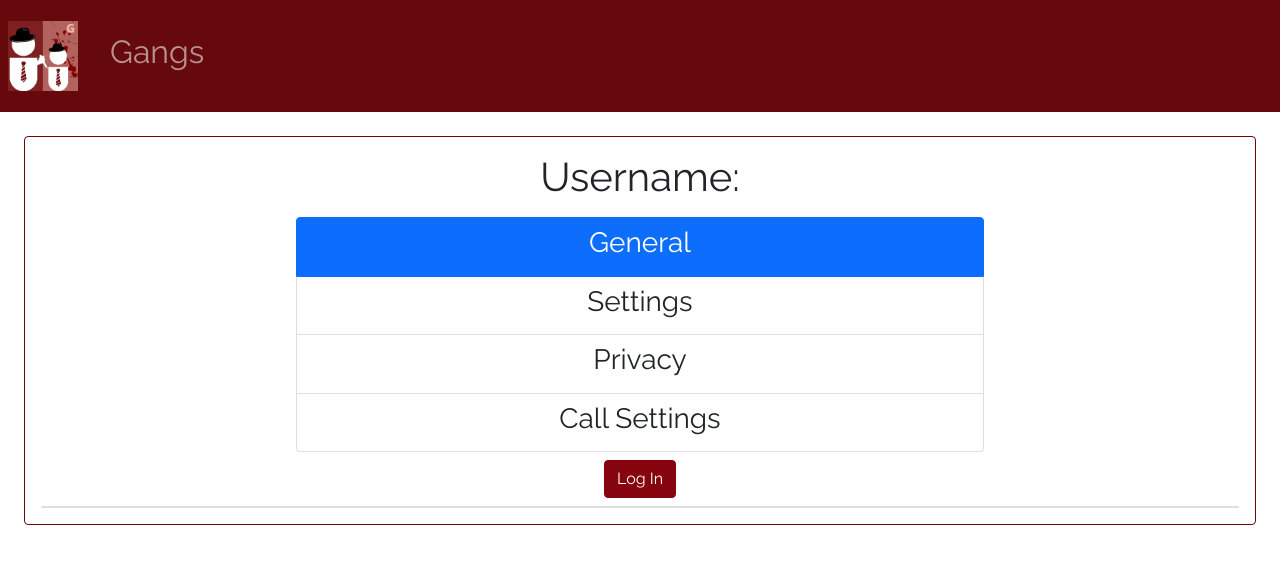
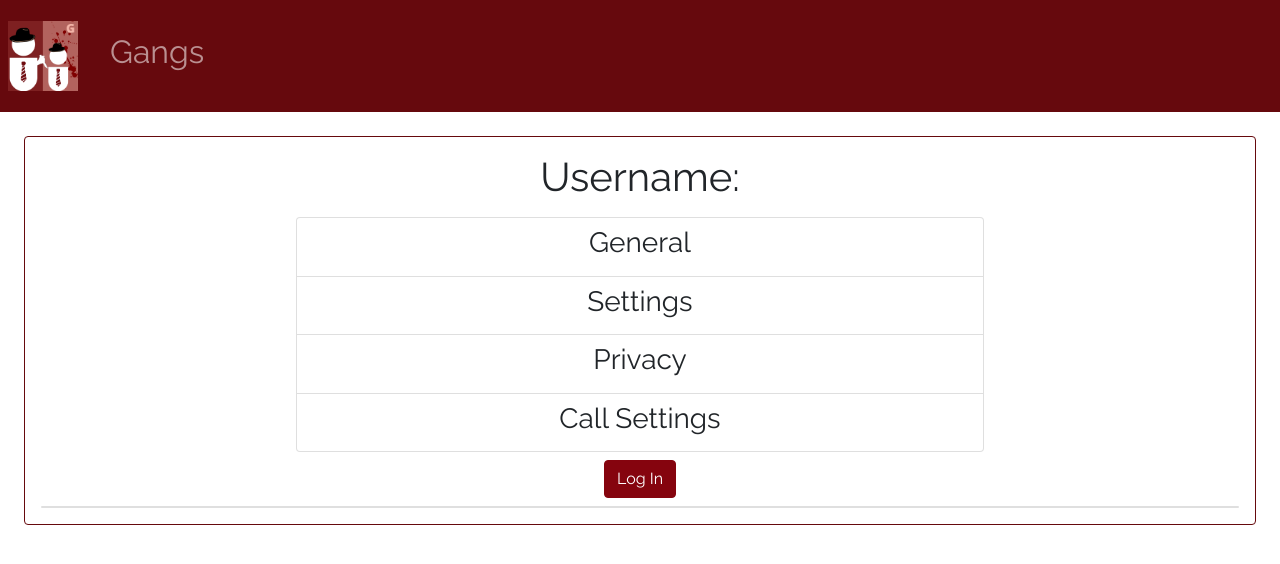
Before and after one commit to scott2000jones/stacshack-2022, a React (Create React App) app in the folder gui/: page /profile in a window 1280 px wide. Shown: the top 564 px of the page. Built offline with nearby package versions, Linux system fonts and the light colour scheme.

Commit message:
chat fix

```diff
--- a/gui/src/App.js
+++ b/gui/src/App.js
@@ -54,7 +54,7 @@ render() {
         {/* <Route component={HeaderBar}/> */}
           <Switch>
             <Route exact path="/">
-              <Gangs />
+              {(localStorage.getItem("auth") == null || localStorage.getItem("auth") == "null") ? <Login/> : <Gangs />}
             </Route>
             <Route path="/login">
               <Login auth={this.state.auth} updateAuth={this.updateAuth} />
--- a/gui/src/Components/Chat.jsx
+++ b/gui/src/Components/Chat.jsx
@@ -13,9 +13,10 @@ import timeSince from '../timeSince';
 class Chat extends Component {
     state = { messages:[], current_user: localStorage.getItem("auth"), loading: true, error: null, message: "" }
 
+
     componentDidMount(){
         this.props.refresh();
-        this.scrollToBottom();
+        // this.scrollToBottom();
     }
 
     componentDidUpdate(){
@@ -95,8 +96,8 @@ class Chat extends Component {
                         )
                     )}
                     <div style={{ float:"left", clear: "both" }}
-             ref={(el) => { this.messagesEnd = el; }}>
-        </div>
+                        ref={(el) => { this.messagesEnd = el; }}>
+                    </div>
                     </Row>
                     </Container>
             }
--- a/gui/src/Components/Login.jsx
+++ b/gui/src/Components/Login.jsx
@@ -3,7 +3,7 @@ import 'bootstrap/dist/css/bootstrap.css';
 import {login as apiLogin} from "../lib/api";
 import {Button, Card, FormControl, FormGroup} from "react-bootstrap";
 import Form from "react-bootstrap/Form";
-import {Link} from "react-router-dom"
+import {Link, withRouter} from "react-router-dom"
 import Row from "react-bootstrap/Row";
 import Col from "react-bootstrap/Col";
 import API from '../API';
@@ -40,12 +40,13 @@ class Login extends Component {
             .then(response => {
                 console.log(response)
                 localStorage.setItem("auth", this.state.name)
-
+                this.props.history.push('/gangs');
             },
                 err => {
                     console.log(err)
                     this.setState({ error: err.response })
                 })
+
     }
 
     render() {
@@ -107,4 +108,4 @@ class Login extends Component {
     }
 }
 
-export default Login;
+export default withRouter(Login);
--- a/gui/src/Components/Profile.jsx
+++ b/gui/src/Components/Profile.jsx
@@ -59,7 +59,7 @@ class Profile extends Component {
                     <Row className= "justify-content-center">
                         <Col xs={7}>
                     <ListGroup as="ul" className="mt-2">
-                        <ListGroup.Item as="li" active>
+                        <ListGroup.Item as="li">
                             <h3>General</h3>
                         </ListGroup.Item>
                         <ListGroup.Item action onClick={alertClicked}>
```
